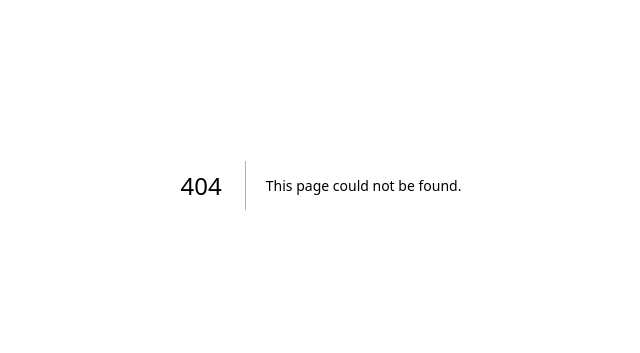
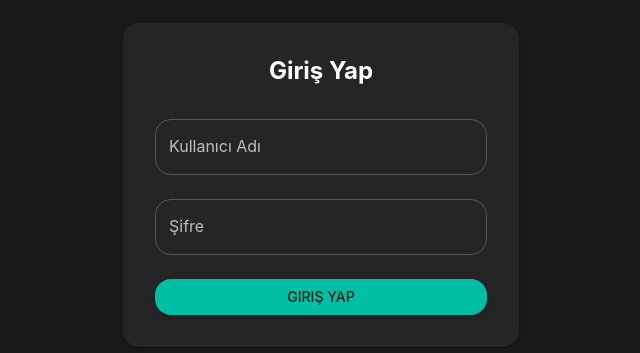
Before and after one commit to darkhell1/verbisai, a Next.js app in the folder demo-verbisai/: page /login in a window 1280 px wide. Before the commit this address had no page. Shown: the part 215-568 px from the top of the page, without its empty margins (319-959 px from the left). Built offline with nearby package versions, Linux system fonts and the light colour scheme.

Commit message:
Create login.js

```diff
--- /dev/null
+++ b/demo-verbisai/pages/login.js
@@ -0,0 +1,60 @@
+import { getCsrfToken, signIn } from "next-auth/react";
+import { useState } from "react";
+import { Container, Box, Paper, Typography, TextField, Button } from "@mui/material";
+
+export default function Login({ csrfToken }) {
+  const [username, setUsername] = useState("");
+  const [password, setPassword] = useState("");
+  const [error, setError] = useState("");
+
+  const handleSubmit = async (e) => {
+    e.preventDefault();
+    const res = await signIn("credentials", {
+      redirect: false,
+      username,
+      password,
+    });
+    if (res.error) setError("Giriş başarısız!");
+    else window.location.href = "/";
+  };
+
+  return (
+    <Container maxWidth="xs">
+      <Box sx={{ minHeight: "100vh", display: "flex", alignItems: "center" }}>
+        <Paper sx={{ p: 4, width: 1 }}>
+          <Typography variant="h5" mb={2} fontWeight={700} align="center">
+            Giriş Yap
+          </Typography>
+          <form onSubmit={handleSubmit}>
+            <input name="csrfToken" type="hidden" defaultValue={csrfToken} />
+            <TextField
+              label="Kullanıcı Adı"
+              value={username}
+              onChange={e => setUsername(e.target.value)}
+              fullWidth margin="normal"
+            />
+            <TextField
+              label="Şifre"
+              type="password"
+              value={password}
+              onChange={e => setPassword(e.target.value)}
+              fullWidth margin="normal"
+            />
+            {error && <Typography color="error">{error}</Typography>}
+            <Button type="submit" variant="contained" color="primary" fullWidth sx={{ mt: 2 }}>
+              Giriş Yap
+            </Button>
+          </form>
+        </Paper>
+      </Box>
+    </Container>
+  );
+}
+
+export async function getServerSideProps(context) {
+  return {
+    props: {
+      csrfToken: await getCsrfToken(context)
+    }
+  };
+}
```
